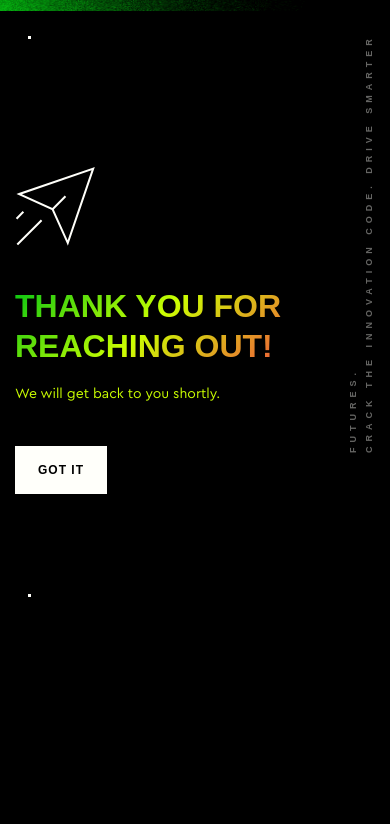
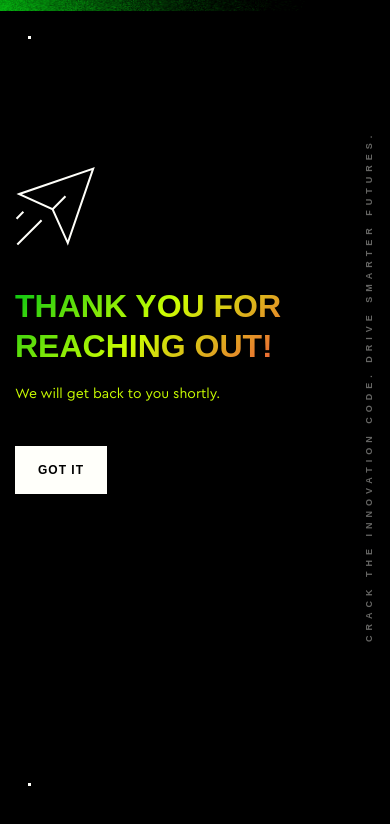
Before and after one commit to dexolacom/dexola_old, a website: page index.html in a window 390 px wide. Both pictures are taken after typing "Sample", "name@example.com", "Sample", "Sample" into the empty fields and a click on the button "SEND MESSAGE". Shown: the part 1692-2516 px from the top of the page. Drawn offline with Linux system fonts and the light colour scheme; no server answers; a web font is replaced by a local one.

Commit message:
ADD | fifnish sidebar 1024

```diff
--- a/styles/sidebar.css
+++ b/styles/sidebar.css
@@ -344,6 +344,7 @@ textarea::placeholder {
   }
 
   .sidebar_content {
+    height: 800px;
     position: relative;
     padding: 144px 0 144px 72px;
   }
@@ -371,9 +372,8 @@ textarea::placeholder {
   }
 
   .sidebar_sidetext {
-    right: 24px;
-    /*position: absolute;*/
-    /*margin: auto 0;*/
+    right: 70px;
+    bottom: 80px;
   }
 
   .sidebar_title {
@@ -385,19 +385,9 @@ textarea::placeholder {
     -webkit-text-fill-color: transparent;
   }
 
-  /*.sidebar_success {*/
-  /*  max-width: 730px;*/
-  /*}*/
-
-
-
-
-
-  /*.sidebar_form {*/
-  /*  width: 55%;*/
-  /*  gap: 35px;*/
-  /*}*/
-
+  .sidebar_success {
+    max-width: 730px;
+  }
 
   .sidebar_title_container {
     margin-bottom: 58px;
```
